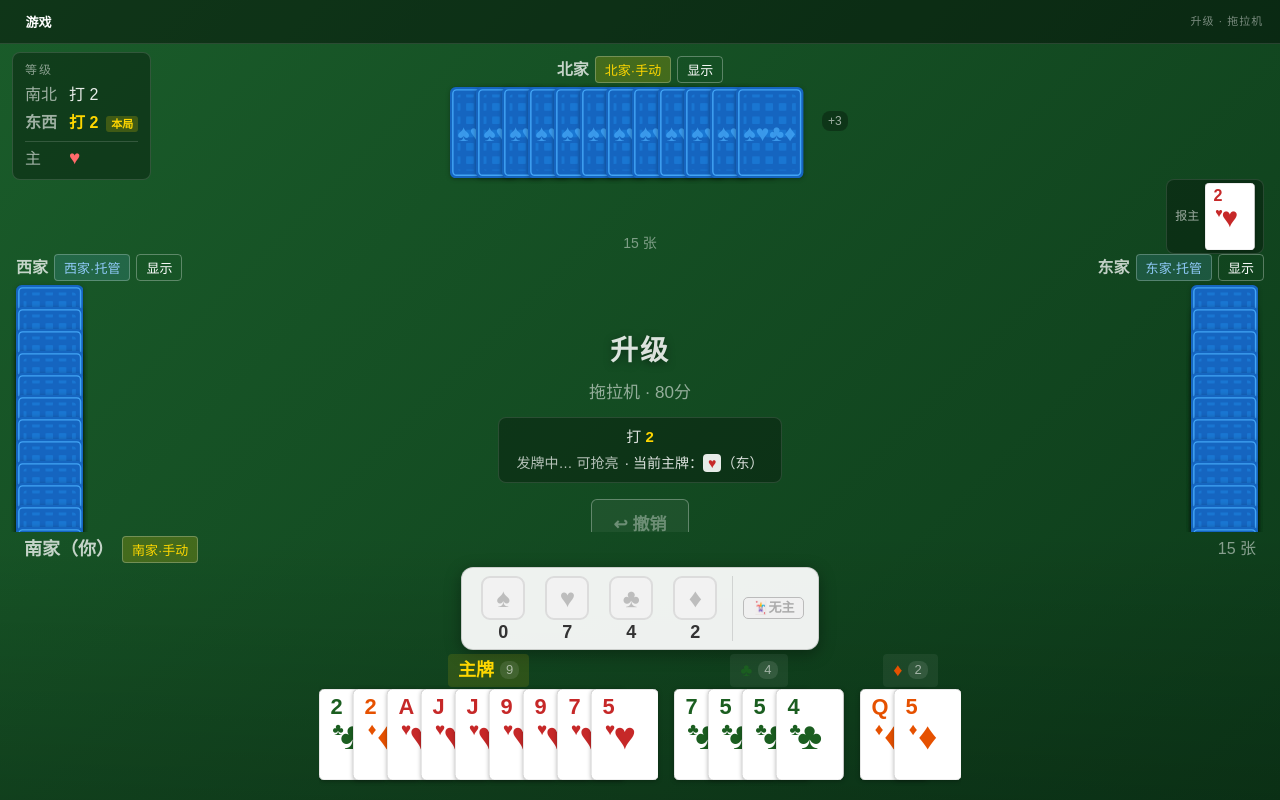
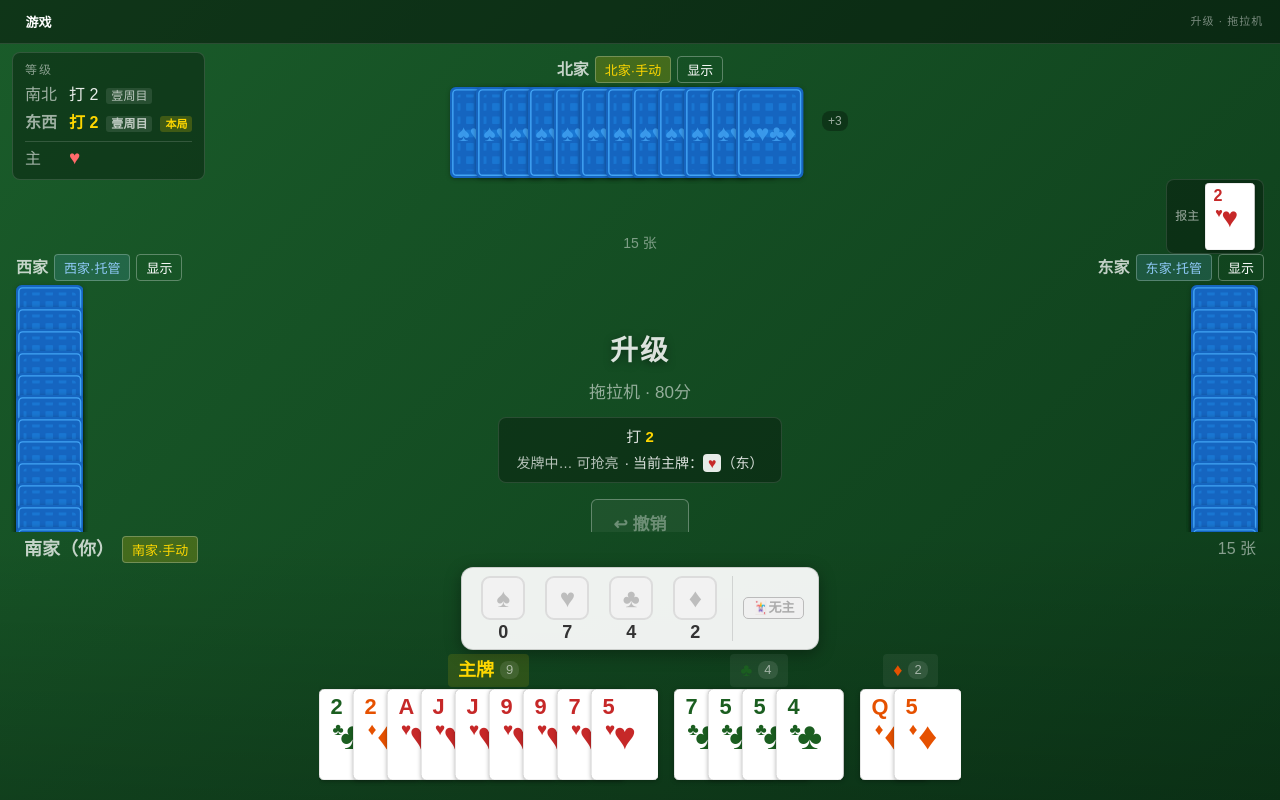
Before and after one commit to HiddenTesla/shengji, a React (Vite) app: page / in a window 1280 px wide. Built offline with nearby package versions, Linux system fonts and the light colour scheme.

Commit message:
实现周目

```diff
--- a/src/App.tsx
+++ b/src/App.tsx
@@ -35,8 +35,11 @@ import {
 } from './core/bidding.ts'
 import { aiChooseBury, countPoints } from './core/bury.ts'
 import {
+  type LapBoard,
   type LevelBoard,
   LEVEL_RANKS,
+  formatLap,
+  initialLapBoard,
   initialLevelBoard,
   settleLevel,
 } from './core/rank.ts'
@@ -244,6 +247,8 @@ function App() {
 
   /** 两队各自的级牌（标准双升：本局打庄家队的级牌） */
   const [levels, setLevels] = useState<LevelBoard>(() => initialLevelBoard())
+  /** 两队各自的周目数（升过 A 后 +1，从 1 开始） */
+  const [laps, setLaps] = useState<LapBoard>(() => initialLapBoard())
 
   // 本局打的级牌 = **庄家队**的级牌（首局未定庄时按南家队；两队都从 2 打起）
   const levelRank = levels[teamOf(banker ?? PlayerPosition.South)]
@@ -329,9 +334,10 @@ function App() {
     setPhase(GamePhase.Dealing)
   }
 
-  // ---- 新游戏：等级回到起始级牌（默认 2），庄家重新由叫主决定 ----
+  // ---- 新游戏：等级回到起始级牌（默认 2），周目重新从 1 开始，庄家由叫主决定 ----
   function startNewGame(level: Rank = startLevel) {
     setLevels(initialLevelBoard(level))
+    setLaps(initialLapBoard())
     dealRound(null)
   }
 
@@ -798,19 +804,26 @@ function App() {
   const isPlaying = phase === GamePhase.Playing
   const isRoundEnd = phase === GamePhase.RoundEnd
 
-  // 本局等级结算（仅展示；「下一局」的接线留待后续）
+  // 本局等级结算（含周目：升过 A → 周目 +1、级牌从 2 重新开始并累加剩余级数）
   const levelSettlement = isRoundEnd && playState && banker
     ? settleLevel(playState.defendingPoints, banker, levels)
     : null
 
-  // ---- 下一局：应用升级结果（新级牌 / 新庄家）后重新发牌 ----
+  // ---- 下一局：应用升级结果（新级牌 / 新庄家 / 周目）后重新发牌 ----
   // 该局打「新庄家方」的级牌（两队等级可不同）。
   function startNextRound() {
     if (!levelSettlement) return
+    const team = levelSettlement.upgradingTeam
     setLevels(prev => ({
       ...prev,
-      [levelSettlement.upgradingTeam]: levelSettlement.toLevel,
+      [team]: levelSettlement.toLevel,
     }))
+    if (levelSettlement.lapUp) {
+      setLaps(prev => ({
+        ...prev,
+        [team]: prev[team] + levelSettlement.lapsGained,
+      }))
+    }
     dealRound(levelSettlement.nextBanker)
   }
 
@@ -1008,6 +1021,19 @@ function App() {
                 color: isCurrent ? '#ffd700' : 'rgba(255,255,255,0.9)',
               }}>
                 打 {RANK_NAME[levels[team]]}
+              </span>
+              <span
+                title={`第 ${laps[team]} 周目`}
+                style={{
+                  fontSize: 12,
+                  lineHeight: '16px',
+                  padding: '0 5px',
+                  borderRadius: 3,
+                  background: 'rgba(255,255,255,0.1)',
+                  color: 'rgba(255,255,255,0.7)',
+                }}
+              >
+                {formatLap(laps[team])}周目
               </span>
               {isCurrent && (
                 <span style={{
@@ -1321,9 +1347,9 @@ function App() {
               bottomCards={buriedCards}
               banker={banker}
               levels={levels}
+              laps={laps}
               levelSettlement={levelSettlement}
               onNextRound={startNextRound}
-              onRestart={startNewGame}
             />
           )}
 
--- a/src/components/RoundSettlement.tsx
+++ b/src/components/RoundSettlement.tsx
@@ -8,7 +8,7 @@
 
 import { type CSSProperties } from 'react'
 import { type BottomSettlement } from '../core/scoring.ts'
-import { type LevelBoard, type LevelSettlement } from '../core/rank.ts'
+import { type LevelBoard, type LevelSettlement, type LapBoard, formatLap } from '../core/rank.ts'
 import {
   type Card,
   PlayerPosition,
@@ -34,12 +34,12 @@ interface RoundSettlementProps {
   banker: PlayerPosition | null
   /** 两队当前级牌 */
   levels: LevelBoard
-  /** 等级结算（升几级 / 换庄） */
+  /** 两队当前周目（本局结算后若要 +1，由这里推导） */
+  laps: LapBoard
+  /** 等级结算（升几级 / 换庄 / 周目） */
   levelSettlement: LevelSettlement | null
   /** 点击「下一局」 */
   onNextRound: () => void
-  /** 点击「重新开始」（通关后） */
-  onRestart: () => void
 }
 
 const BUTTON_STYLE: CSSProperties = {
@@ -61,9 +61,9 @@ export default function RoundSettlement({
   bottomCards,
   banker,
   levels,
+  laps,
   levelSettlement,
   onNextRound,
-  onRestart,
 }: RoundSettlementProps) {
   const total = defendingPoints + bankerPoints
   const taken = bottom?.taken ?? false
@@ -77,6 +77,14 @@ export default function RoundSettlement({
   const nextLevelName = levelSettlement
     ? RANK_NAME[levelSettlement.toLevel]
     : '—'
+  // 下一局的周目（升过 A 的队按完成周目数累加）
+  const nextLaps: LapBoard = levelSettlement?.lapUp
+    ? {
+        ...laps,
+        [levelSettlement.upgradingTeam]:
+          laps[levelSettlement.upgradingTeam] + levelSettlement.lapsGained,
+      }
+    : laps
   const tractorLabel = bottom
     ? bottom.tractorLength === 0
       ? '无对子'
@@ -188,16 +196,23 @@ export default function RoundSettlement({
             <div style={{
               fontSize: 15,
               fontWeight: 700,
-              color: levelSettlement.gameWon
+              color: levelSettlement.lapUp
                 ? '#ffd700'
                 : levelSettlement.actualSteps > 0 ? '#7ee787' : 'rgba(255,255,255,0.85)',
             }}>
               {TEAM_NAME_ZH[levelSettlement.upgradingTeam]}队
-              {levelSettlement.actualSteps > 0
+              {levelSettlement.lapUp
+                ? ` 升过 A · 🏆 完成${formatLap(laps[levelSettlement.upgradingTeam])}周目`
+                : levelSettlement.actualSteps > 0
                   ? ` 升 ${levelSettlement.actualSteps} 级 → 打 ${RANK_NAME[levelSettlement.toLevel]}`
                   : ' 不升级'}
-              {levelSettlement.gameWon && ' · 🏆 通关！'}
             </div>
+            {levelSettlement.lapUp && (
+              <div style={{ fontSize: 13, color: '#7ee787' }}>
+                进入第{formatLap(laps[levelSettlement.upgradingTeam] + levelSettlement.lapsGained)}周目
+                （从打 {RANK_NAME[levelSettlement.toLevel]} 开始）
+              </div>
+            )}
             <div style={{ fontSize: 12, color: 'rgba(255,255,255,0.5)' }}>
               升级后级牌：南北 打{RANK_NAME[nextBoard[Team.NS]]} · 东西 打{RANK_NAME[nextBoard[Team.EW]]}
               ｜下一局庄家：{POSITION_NAME_ZH[levelSettlement.nextBanker]}家
@@ -209,19 +224,11 @@ export default function RoundSettlement({
 
       {/* 操作按钮 */}
       <div style={{ display: 'flex', alignItems: 'center', gap: 10 }}>
-        {levelSettlement?.gameWon ? (
-          <span style={{ fontSize: 14, fontWeight: 700, color: '#ffd700' }}>
-            🏆 {TEAM_NAME_ZH[levelSettlement.upgradingTeam]}队通关！
-          </span>
-        ) : (
         <span style={{ fontSize: 12, color: 'rgba(255,255,255,0.45)' }}>
           下一局打「{nextTeamName}队」的级牌（{nextLevelName}）
+          ｜周目 南北 {formatLap(nextLaps[Team.NS])} · 东西 {formatLap(nextLaps[Team.EW])}
         </span>
-        )}
         <span style={{ flex: 1 }} />
-        {levelSettlement?.gameWon ? (
-          <button onClick={onRestart} style={BUTTON_STYLE}>🔄 重新开始</button>
-        ) : (
         <button
           onClick={onNextRound}
           disabled={!levelSettlement}
@@ -229,7 +236,6 @@ export default function RoundSettlement({
         >
           ▶ 下一局
         </button>
-        )}
       </div>
     </div>
   )
--- a/src/core/rank.ts
+++ b/src/core/rank.ts
@@ -133,6 +133,34 @@ export function levelOf(board: LevelBoard, team: Team): Rank {
   return board[team]
 }
 
+// ============================================================
+// 周目（打满 2 → A 为一周目）
+//
+//   升过 A 不再结束游戏：该队周目 +1，级牌回到「初始等级」重新开始。
+//   两队周目独立计数，均从第 1 周目开始。
+// ============================================================
+
+/** 每队各自的周目数（从 1 开始） */
+export type LapBoard = Record<Team, number>
+
+/** 初始周目：两队都是第 1 周目 */
+export function initialLapBoard(): LapBoard {
+  return { [Team.NS]: 1, [Team.EW]: 1 }
+}
+
+/** 1 – 10 的繁体大写数字 */
+const LAP_NAMES_ZH: readonly string[] = [
+  '壹', '貳', '參', '肆', '伍', '陸', '柒', '捌', '玖', '拾',
+]
+
+/** 周目数的显示：1 – 10 用繁体大写数字，超过 10 用阿拉伯数字 */
+export function formatLap(lap: number): string {
+  const value = Math.max(1, Math.floor(lap))
+  return value <= LAP_NAMES_ZH.length
+    ? LAP_NAMES_ZH[value - 1]
+    : String(value)
+}
+
 /** 升级结果（纯规则，不含「谁升」） */
 export interface LevelChange {
   /** 升级方：'banker' = 庄家连庄升级；'defender' = 闲家上台升级 */
@@ -173,21 +201,25 @@ export function calculateLevelChange(defendingPoints: number): LevelChange {
   }
 }
 
-/** 某队升级后的级牌（封顶 A；升过 A 即通关） */
+/**
+ * 某队升级后的级牌。
+ *
+ * 一周目**固定为打 2 → 打 A**（与「新的一局」里设置的初始等级无关，初始等级只决定新游戏从哪里开始）；
+ * 升过 A 就进入下一周目，级牌从 2 重新开始，**多余的级数继续累加**：
+ *   例：A + 1 → 2（周目 +1）；A + 2 → 3；A + 3 → 4。
+ */
 export function advanceLevel(
   current: Rank,
   steps: number,
-): { level: Rank; actualSteps: number; gameWon: boolean } {
+): { level: Rank; actualSteps: number; lapsGained: number } {
   const from = LEVEL_INDEX_MAP.get(current) ?? 0
-  const to = from + steps
-  if (to >= LEVEL_RANKS.length) {
-    return {
-      level: Rank.Ace,
-      actualSteps: LEVEL_RANKS.length - from,
-      gameWon: true,
-    }
-  }
-  return { level: LEVEL_RANKS[to], actualSteps: Math.max(0, steps), gameWon: false }
+  const total = from + Math.max(0, steps)
+  const lapsGained = Math.floor(total / LEVEL_RANKS.length)
+  const level = LEVEL_RANKS[total % LEVEL_RANKS.length]
+  const actualSteps = lapsGained > 0
+    ? LEVEL_RANKS.length - from // 升到 A 为止（展示用）
+    : Math.max(0, steps)
+  return { level, actualSteps, lapsGained }
 }
 
 /** 一局的等级结算（含升级方、新级牌、下一局庄家） */
@@ -198,10 +230,12 @@ export interface LevelSettlement extends LevelChange {
   fromLevel: Rank
   /** 升级后的级牌 */
   toLevel: Rank
-  /** 实际升了几级（到达 A 后封顶） */
+  /** 实际升了几级（升过 A 时只算到 A，用于展示） */
   actualSteps: number
-  /** 是否通关（升过 A） */
-  gameWon: boolean
+  /** 是否升过 A（= 完成一周目：级牌从 2 重新开始、周目 +1） */
+  lapUp: boolean
+  /** 本次完成了几周目（一般 0 或 1） */
+  lapsGained: number
   /**
    * 下一局庄家：
    *   - **连庄**（庄家方获胜）→ 换到原庄的**对家**（同队两人轮流坐庄）
@@ -216,6 +250,8 @@ export interface LevelSettlement extends LevelChange {
  * @param defendingPoints 闲家（防守方）本局总得分（**含抠底**）
  * @param banker 本局庄家
  * @param board 两队当前级牌
+ *
+ * 升过 A 时 `lapUp = true`，`toLevel` 为从 2 重新开始并叠加剩余级数后的级牌。
  */
 export function settleLevel(
   defendingPoints: number,
@@ -228,14 +264,15 @@ export function settleLevel(
     ? bankerTeam
     : oppositeTeam(bankerTeam)
   const fromLevel = board[upgradingTeam]
-  const { level, actualSteps, gameWon } = advanceLevel(fromLevel, change.steps)
+  const { level, actualSteps, lapsGained } = advanceLevel(fromLevel, change.steps)
   return {
     ...change,
     upgradingTeam,
     fromLevel,
     toLevel: level,
     actualSteps,
-    gameWon,
+    lapUp: lapsGained > 0,
+    lapsGained,
     nextBanker: change.switchBanker ? nextPlayer(banker) : partnerOf(banker),
   }
 }
```
Lines whose indentation alone changed are shown as unchanged.
